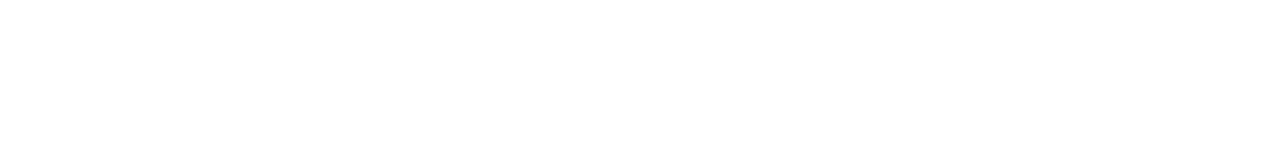
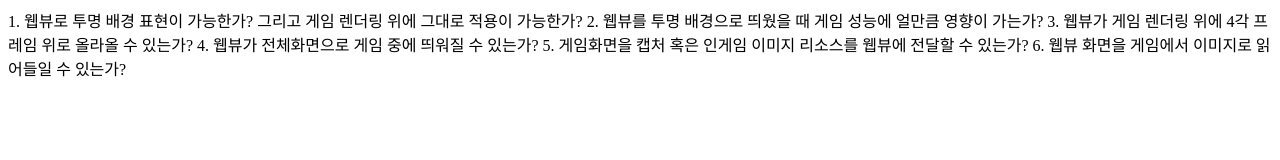
Before and after one commit to simple-lab/UnityWebViewTestPage, a plain HTML site: page index.html in a window 1280 px wide. Drawn offline with Linux system fonts and the light colour scheme.

Commit message:
index.html 페이지 변경

```diff
--- a/index.html
+++ b/index.html
@@ -6,5 +6,24 @@
     <title>WebViewTestPage</title>
 </head>
 <body>
+
+1. 웹뷰로 투명 배경 표현이 가능한가? 그리고 게임 렌더링 위에 그대로 적용이 가능한가?
+
+
+2. 웹뷰를 투명 배경으로 띄웠을 때 게임 성능에 얼만큼 영향이 가는가?
+
+
+3. 웹뷰가 게임 렌더링 위에 4각 프레임 위로 올라올 수 있는가?
+
+
+4. 웹뷰가 전체화면으로 게임 중에 띄워질 수 있는가?
+
+
+5. 게임화면을 캡처 혹은 인게임 이미지 리소스를 웹뷰에 전달할 수 있는가?
+
+
+6. 웹뷰 화면을 게임에서 이미지로 읽어들일 수 있는가?
+
+
 </body>
 </html>
```
